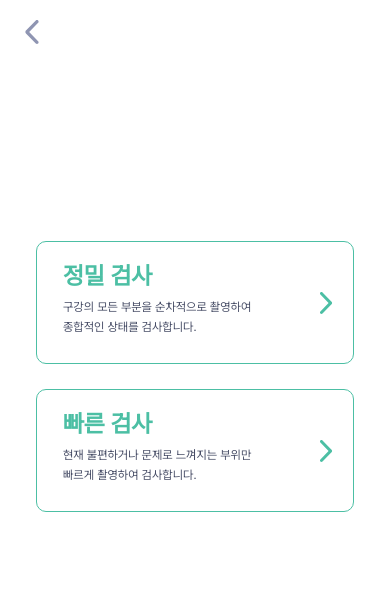
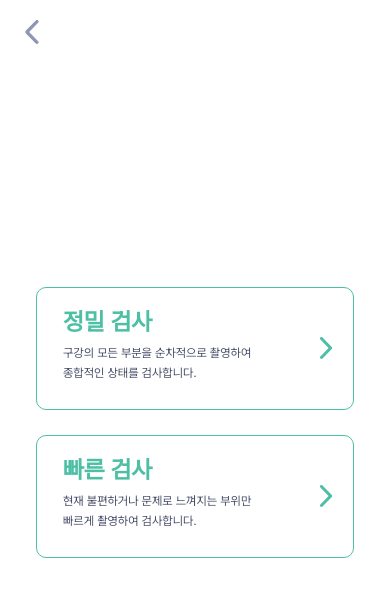
Before and after one commit to SejongUnivE4U/FE, a React (Vite) app: page /oral-check/type in a window 390 px wide. Shown: the top 596 px of the page. Built offline with nearby package versions, Linux system fonts and the light colour scheme; no server answers.

Commit message:
feat: 모바일 ui 마진 조정

```diff
--- a/src/api/userApis.ts
+++ b/src/api/userApis.ts
@@ -0,0 +1,11 @@
+import instance from './axios';
+
+export const fetchUserData = async () => {
+  try {
+    const response = await instance.get('/user');
+    return response.data;
+  } catch (error) {
+    console.error('Error fetching user data:', error);
+    throw error;
+  }
+};
--- a/src/pages/account-setting/AccountSetting.tsx
+++ b/src/pages/account-setting/AccountSetting.tsx
@@ -74,8 +74,8 @@ const Container = styled.div`
   justify-content: center;
   align-items: center;
   padding: 0 auto;
-  margin-top: 100px;
-  margin-bottom: 200px;
+  margin-top: calc(7vh);
+  margin-bottom: 130px;
 `;
 
 const Title = styled.h1`
--- a/src/pages/home/Home.tsx
+++ b/src/pages/home/Home.tsx
@@ -1,8 +1,10 @@
 // import { useState } from 'react';
+import { useEffect } from 'react';
 import { useNavigate } from 'react-router-dom';
 import styled from 'styled-components';
 import LogoImage from '../../../public/assets/icons/logo.svg';
 import TitiImage from '../../../public/assets/images/character.png';
+import { fetchUserData } from '../../api/userApis';
 import Carousel from '../../components/Carousel';
 import ScoreDonut from '../../components/ScoreDonut';
 
@@ -24,6 +26,20 @@ export default function Home() {
   const score = 25;
   const statusRisk = '매우 위험';
   const totalChecks = 7;
+
+  useEffect(() => {
+    const getUserData = async () => {
+      try {
+        const userData = await fetchUserData();
+        console.log('Fetched User Data:', userData);
+        // You can set the user data to state here if needed
+      } catch (error) {
+        console.error('Failed to fetch user data:', error);
+      }
+    };
+
+    getUserData();
+  }, []);
 
   // const handleStateChange = (newState: StateType) => {
   //   setState(newState);
@@ -78,8 +94,8 @@ const Container = styled.div`
   flex-direction: column;
   justify-content: center;
   align-items: center;
-  margin-top: 77px;
-  margin-bottom: 200px;
+  margin-top: calc(7vh);
+  margin-bottom: 120px;
 `;
 
 const ContentsContainer = styled.div`
--- a/src/pages/landing/Landing.tsx
+++ b/src/pages/landing/Landing.tsx
@@ -34,8 +34,7 @@ const Container = styled.div`
   justify-content: center;
   align-items: center;
   padding: 0 20px;
-  margin-top: 208px;
-  margin-bottom: 200px;
+  height: 100vh;
 `;
 
 const Subtitle = styled.h2`
--- a/src/pages/login/Login.tsx
+++ b/src/pages/login/Login.tsx
@@ -84,8 +84,7 @@ const Container = styled.div`
   flex-direction: column;
   justify-content: center;
   align-items: center;
-  margin-top: 224px;
-  margin-bottom: 200px;
+  height: 100vh;
 `;
 
 const Title = styled.h1`
--- a/src/pages/oral-check/OralCheck.tsx
+++ b/src/pages/oral-check/OralCheck.tsx
@@ -33,8 +33,8 @@ const ContentsContainer = styled.div`
   flex-direction: column;
   align-items: center;
   text-align: center;
-  margin-top: 83px;
-  margin-bottom: 200px;
+  margin-top: calc(8vh);
+  margin-bottom: 130px;
 `;
 
 const TitleWrapper = styled.div`
--- a/src/pages/oral-check/photo/OralCheckPhoto.tsx
+++ b/src/pages/oral-check/photo/OralCheckPhoto.tsx
@@ -69,6 +69,7 @@ const Container = styled.div`
   display: flex;
   flex-direction: column;
   align-items: center;
+  height: 100vh;
 `;
 
 const TopBar = styled.div`
@@ -79,6 +80,8 @@ const TopBar = styled.div`
 const Contents = styled.div`
   display: flex;
   flex-direction: column;
+  align-items: center;
+  justify-content: center;
 `;
 
 const Title = styled.h1`
--- a/src/pages/oral-check/type/OralCheckType.tsx
+++ b/src/pages/oral-check/type/OralCheckType.tsx
@@ -42,14 +42,15 @@ const Container = styled.div`
   display: flex;
   justify-content: center;
   align-items: center;
-  margin-bottom: 200px;
+  height: 100vh;
 `;
 
 const Content = styled.div`
   display: flex;
   flex-direction: column;
+  align-items: center;
+  justify-content: center;
   gap: 25px;
-  margin-top: 221px;
 `;
 
 const CheckOption = styled.button`
--- a/src/pages/report-list/ReportList.tsx
+++ b/src/pages/report-list/ReportList.tsx
@@ -84,8 +84,8 @@ const Container = styled.div`
   flex-direction: column;
   justify-content: center;
   align-items: center;
-  margin-top: 77px;
-  margin-bottom: 200px;
+  margin-top: calc(7vh);
+  margin-bottom: 130px;
 `;
 
 const Contents = styled.div`
```
